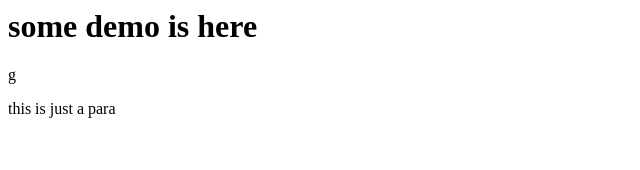
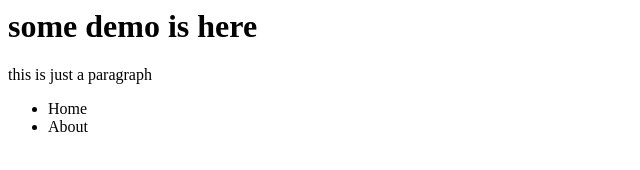
Before and after one commit to SaiArun08009/M27b, a plain HTML site: page index.html in a window 1280 px wide. Shown: the whole page, without its empty margins (0-640 px from the left). Drawn offline with Linux system fonts and the light colour scheme.

Commit message:
Index : ul li added

```diff
--- a/index.html
+++ b/index.html
@@ -1,6 +1,10 @@
 <html>
     <body>
-        <h1>some demo is here</h1>g
-        <p> this is just a para</p>
+        <h1>some demo is here</h1>
+        <p> this is just a paragraph</p>
+        <ul>
+            <li>Home</li>
+            <li>About</li>
+        </ul>
     </body>
 </html>
```
